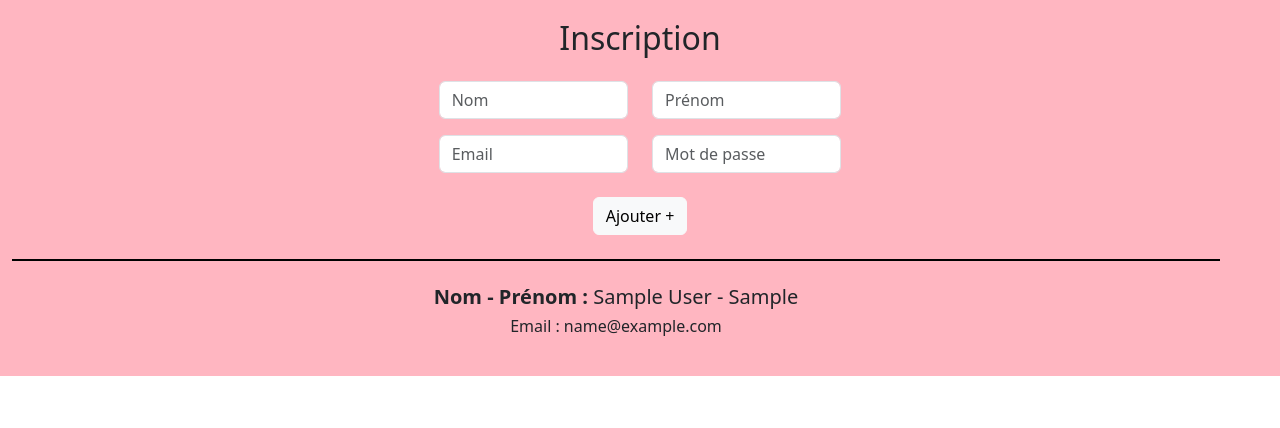
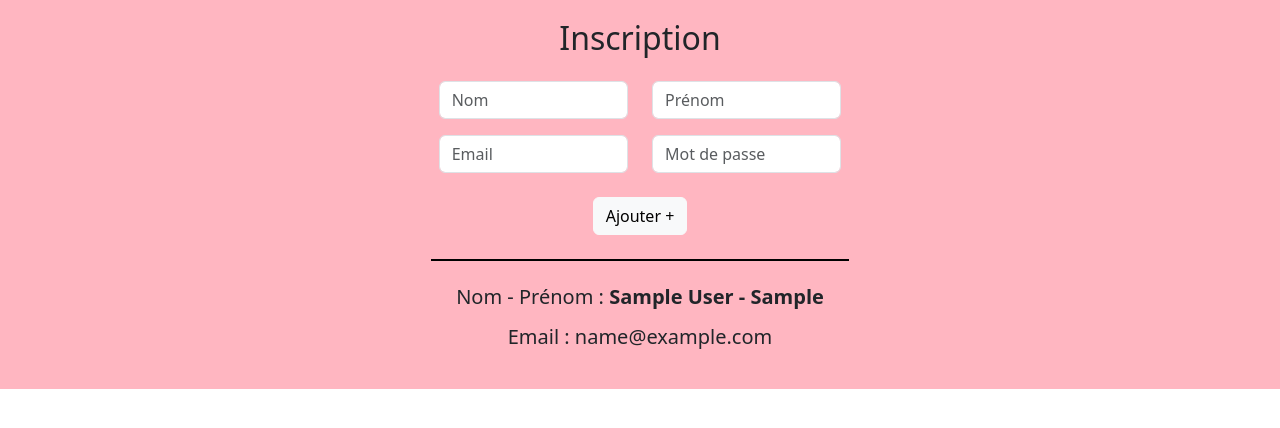
Before and after one commit to SaraColombel/To-Do-List, a PHP site: page / in a window 1280 px wide. Shown: the part 315-743 px from the top of the page. Run offline with PHP 8.4, Linux system fonts and the light colour scheme; tables that the repository leaves empty or names only in its code hold one stand-in row (values such as "Sample post").

Commit message:
Modification apparence

```diff
--- a/index.php
+++ b/index.php
@@ -136,9 +136,9 @@ function readUsers()
 // Return : String
 function cardUser($profil)
 {
-    return "<article style = 'border-top : 2px solid black' class='me-5'>
-        <h5 class='mt-4'><strong>Nom - Prénom :</strong> {$profil['name_user']} - {$profil['first_name_user']}</h5>
-        <h6 class='mb-4'>Email : {$profil['email_user']}</h6>
+    return "<article style = 'border-top : 2px solid black'>
+        <h5 class='mb-3 mt-4'>Nom - Prénom : <strong>{$profil['name_user']} - {$profil['first_name_user']}</strong></h5>
+        <h5 class='mb-4'>Email : {$profil['email_user']}</h5>
     </article>";
 }
 
@@ -304,15 +304,17 @@ if(isset($_SESSION['id_user'])){
             </div>
 
             <div class="row justify-content-center">
-                <div class="col-3 mt-4">
+                <div class="col-4 mt-4">
                     <input type="submit" class="btn btn-light" name="submit" value="Ajouter +">
                 </div>
             </div>
         </form>
         <p class="mt-4" style="font-size:110%"><strong><?php echo $message ?></strong></p>
-        <section>
-            <?php echo $listUser ?>
-        </section>
+        <div class="d-flex justify-content-center">
+            <div class="col-4 text-center">
+                <?php echo $listUser ?>
+            </div>
+        </div>
     </div>
 
 
--- a/moncompte.php
+++ b/moncompte.php
@@ -117,7 +117,7 @@ if(isset($_POST["save"])){
             </div>
 
             <div class="row justify-content-center">
-                <div class = "col-2 mb-4" style="width:20%">
+                <div class = "col-2 mb-4" style="width:20%, font-size:100%">
                 <input type="text" name="valueName" value="<?php echo $_SESSION['name_user']?>" class="form-control">
                 </div>
             </div>
@@ -130,7 +130,7 @@ if(isset($_POST["save"])){
         </div>
 
         <div class="row justify-content-center">
-            <div class = "col-2 mb-4" style="width:20%">
+            <div class = "col-2 mb-4" style="width:20%, font-size:100%">
             <input type="text" name="valueFirstName" value="<?php echo $_SESSION['first_name_user']?> " class="form-control">
             </div>
         </div>
@@ -143,7 +143,7 @@ if(isset($_POST["save"])){
         </div>
 
         <div class="row justify-content-center">
-            <div class = "col-2 mb-5" style="width:20%">
+            <div class = "col-2 mb-5" style="width:20%, font-size:100%">
             <input type="text" name="valueEmail" value="<?php echo $_SESSION['email_user']?>" class="form-control" >
             </div>
         </div>
```
